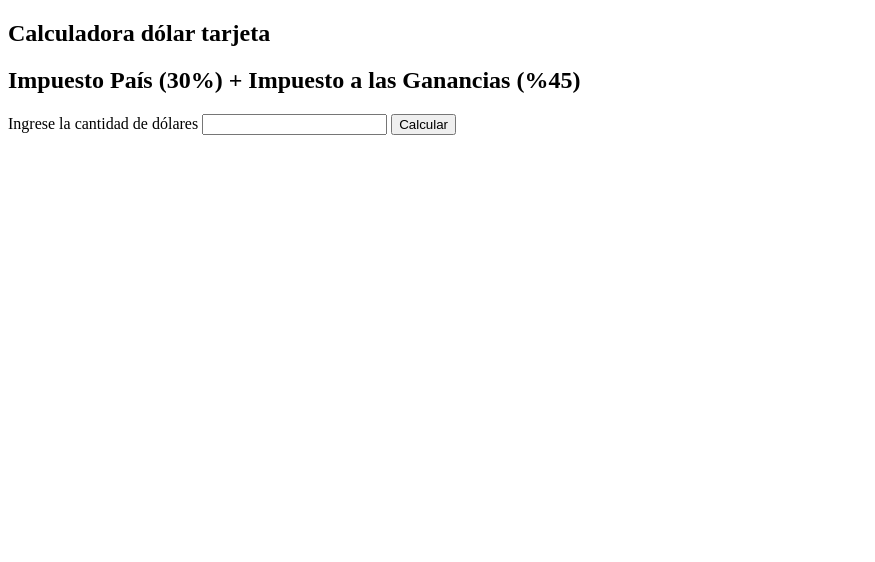
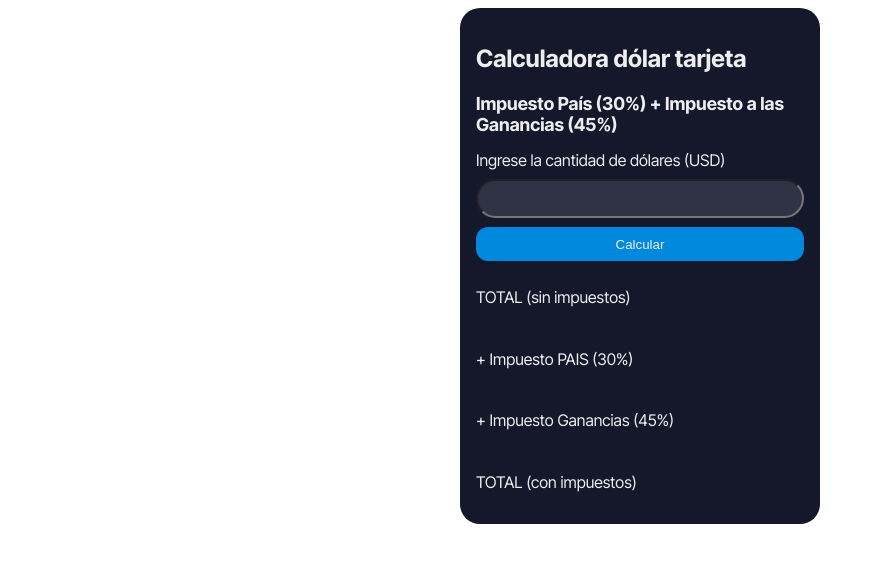
Before and after one commit to mherrera1987/calculadoradolar, a plain HTML site: page index.html in a window 1280 px wide. Shown: the whole page, without its empty margins (0-875 px from the left). Drawn offline with Linux system fonts and the light colour scheme.

Commit message:
Version Funcional

```diff
--- a/index.html
+++ b/index.html
@@ -5,16 +5,86 @@
     <meta http-equiv="X-UA-Compatible" content="IE=edge">
     <meta name="viewport" content="width=device-width, initial-scale=1.0">
     <title>Calculadora Dólar Tarjeta</title>
+    <link rel="preconnect" href="https://fonts.googleapis.com">
+    <link rel="preconnect" href="https://fonts.gstatic.com" crossorigin>
+    <link href="https://fonts.googleapis.com/css2?family=Inter+Tight:wght@400;700&display=swap" rel="stylesheet">
 </head>
 <body>
-    <section id="calculadora">
+    <style>
+    * {
+        box-sizing: border-box;
+    }
+    body {
+        font-size: 16px;
+        font-family: 'Inter Tight', sans-serif;
+        color: #EEE;
+    }
+    #contenedor-calculadora  {
+        width: 360px;
+        margin: 0 auto;
+        background-color: #15172b;
+        border-radius: 20px;
+        padding: 1rem;
+    }
+    #contenedor-calculadora h1 {
+        font-size: 24px;
+        font-weight: bold;
+    }
+    #contenedor-calculadora h2 {
+        font-size: 18px;
+    }
+    #contenedor-calculadora .calculadora {
+        display: flex;
+        flex-flow: column nowrap;
+        gap: .6rem;
+    }
+    .calculadora input[type="text"],
+    .calculadora input[type="number"] {
+        background-color: #303245;
+        color: #EEE;
+        padding: .6rem;
+        border-radius: 20px;
+    }
+    .calculadora button {
+        background-color: #08d;
+        color: #EEE;
+        padding: .6rem;
+        border-radius: 12px;
+        border: 0;
+    }
+    .calculadora .valores {
+        display: flex;
+        justify-content: space-between;
+    }
+    </style>
+    <section id="contenedor-calculadora">
         <h1>Calculadora dólar tarjeta</h1>
-        <h2>Impuesto País (30%) + Impuesto a las Ganancias (%45)</h2>
+        <h2>Impuesto País (30%) + Impuesto a las Ganancias (45%)</h2>
         <div class="calculadora">
-            <label for="dolares">Ingrese la cantidad de dólares</label>
-            <input id="dolares" type="number" value="">
+            <label for="dolares">Ingrese la cantidad de dólares (USD)</label>
+            <input id="dolares" type="number" value=""/>
             <button onclick="porcentaje()">Calcular</button>
+            <p class="valores">TOTAL (sin impuestos) <span id="valorDolar"></span></p>
+            <p class="valores">+ Impuesto PAIS (30%) <span id="valorPais"></span></p>
+            <p class="valores">+ Impuesto Ganancias (45%) <span id="valorGanancias"></span></p>
+            <p class="valores">TOTAL (con impuestos) <span id="valorTotal"></span></p>
         </div>
     </section>
+    <script>
+    function porcentaje() {
+        let cotDolar = 155.25;
+        const impPais = 30;
+        const impGanancias = 45;
+        let dolares = document.getElementById("dolares").value;
+        let valorDolar = dolares * cotDolar;
+        let valorPais = valorDolar * (impPais / 100);
+        let valorGanancias = valorDolar * (impGanancias / 100);
+        let valorTotal = valorDolar + valorPais + valorGanancias;
+        document.getElementById("valorDolar").innerHTML = '$ ' + (valorDolar.toFixed(2));
+        document.getElementById("valorPais").innerHTML = '$ ' + (valorPais.toFixed(2));
+        document.getElementById("valorGanancias").innerHTML = '$ ' + (valorGanancias.toFixed(2));
+        document.getElementById("valorTotal").innerHTML = '$ ' + (valorTotal.toFixed(2));
+    }
+    </script>
 </body>
 </html>
```
